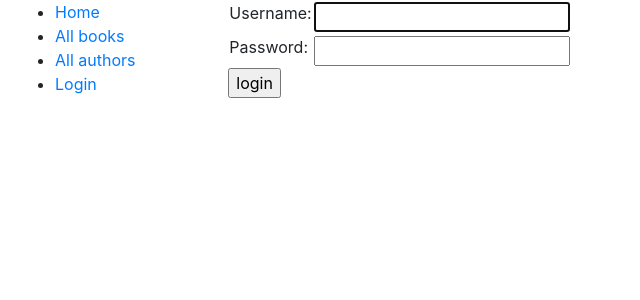
After one commit to aksonai/locallibrary, a Django app: page /accounts/login/ in a window 1280 px wide. The commit adds this page. Shown: the top 300 px of the page, without its empty margins (0-640 px from the left). Run offline with Django 3.2, Linux system fonts and the light colour scheme.

Commit message:
[ADD] login logout templates

```diff
--- a/catalog/templates/base_generic.html
+++ b/catalog/templates/base_generic.html
@@ -18,6 +18,12 @@
           <li><a href="{% url 'index' %}">Home</a></li>
           <li><a href="{% url 'books' %}">All books</a></li>
           <li><a href="">All authors</a></li>
+          {% if user.is_authenticated %}
+            <li>User: {{ user.get_username }}</li>
+            <li><a href="{% url 'logout'%}?next={{request.path}}">Logout</a></li>
+          {% else %}
+            <li><a href="{% url 'login'%}?next={{request.path}}">Login</a></li>
+          {% endif %}
         </ul>
      {% endblock %}
       </div>
--- a/locallibrary/urls.py
+++ b/locallibrary/urls.py
@@ -15,8 +15,11 @@ Including another URLconf
 """
 from django.contrib import admin
 from django.urls import path, include
+from django.views.generic.base import RedirectView
 
 urlpatterns = [
+    path('', RedirectView.as_view(url='catalog/', permanent=True)),
     path('admin/', admin.site.urls),
     path('catalog/', include('catalog.urls')),
+    path('accounts/', include('django.contrib.auth.urls'))
 ]
--- /dev/null
+++ b/templates/registration/login.html
@@ -0,0 +1,37 @@
+{% extends "base_generic.html" %}
+
+{% block content %}
+
+  {% if form.errors %}
+    <p>Your username and password didn't match. Please try again.</p>
+  {% endif %}
+
+  {% if next %}
+    {% if user.is_authenticated %}
+      <p>Your account doesn't have access to this page. To proceed,
+      please login with an account that has access.</p>
+    {% else %}
+      <p>Please login to see this page.</p>
+    {% endif %}
+  {% endif %}
+
+  <form method="post" action="{% url 'login' %}">
+    {% csrf_token %}
+    <table>
+      <tr>
+        <td>{{ form.username.label_tag }}</td>
+        <td>{{ form.username }}</td>
+      </tr>
+      <tr>
+        <td>{{ form.password.label_tag }}</td>
+        <td>{{ form.password }}</td>
+      </tr>
+    </table>
+    <input type="submit" value="login" />
+    <input type="hidden" name="next" value="{{ next }}" />
+  </form>
+
+  {# Assumes you setup the password_reset view in your URLconf #}
+  <!-- <p><a href="{% url 'password_reset' %}">Lost password?</a></p> -->
+
+{% endblock %}
```
Also changed, not shown: catalog/views.py (+7 -3 lines), locallibrary/settings.py (+8 -1 lines), templates/registration/logged_out.html (added, +7 -0 lines).
